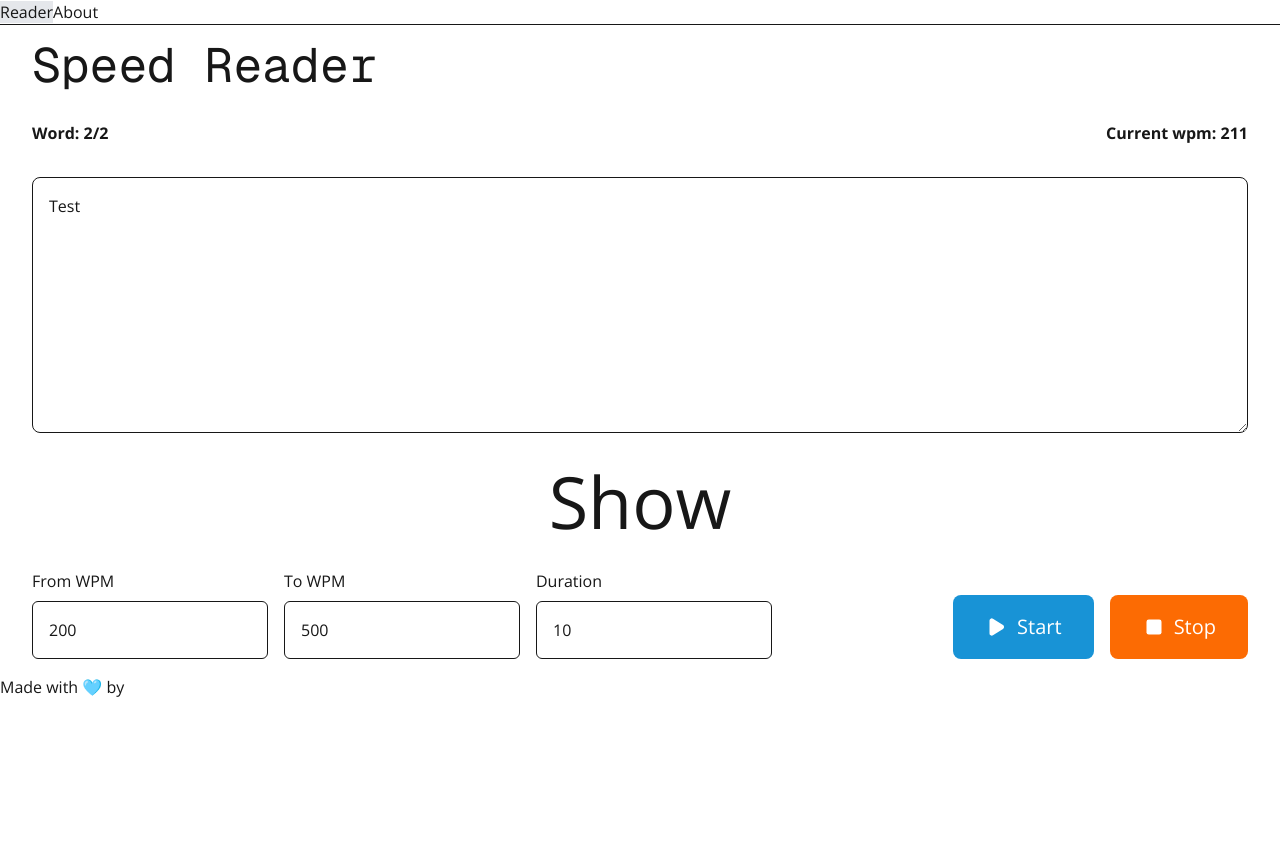
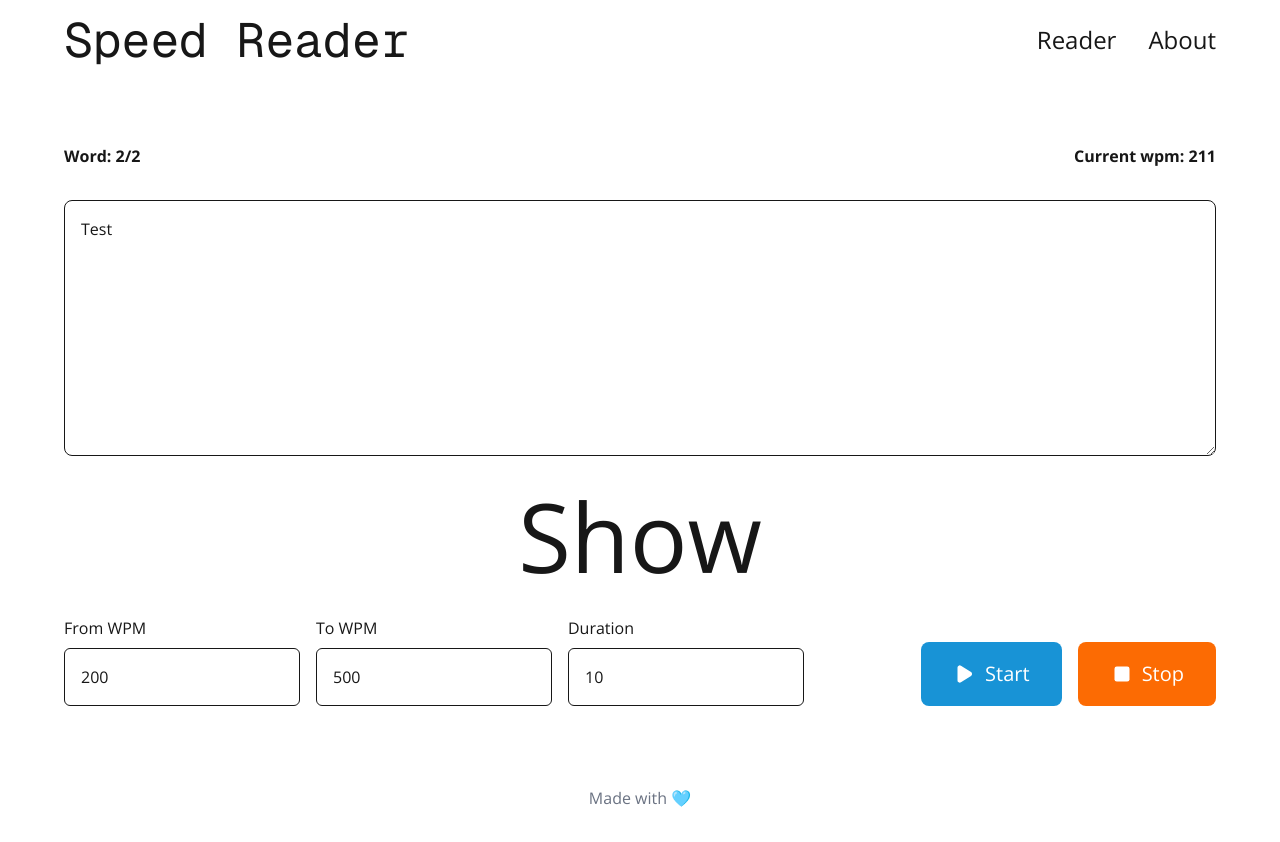
Before and after one commit to BernardMoy/Speed-Reader-II, a Next.js app: page / in a window 1280 px wide. Before the commit the page ends 800 px from the top, so only its background shows below. Built offline with nearby package versions, Linux system fonts and the light colour scheme.

Commit message:
Header and footer CSS

```diff
--- a/app/components/Content.tsx
+++ b/app/components/Content.tsx
@@ -19,11 +19,11 @@ export const Content = () => {
         placeholder="Enter or paste your paragraph here"
         value={"Test"}
         onChange={() => {}}
-        className="min-h-64 p-4 rounded-lg outline-none border focus:border-2 focus:border-primary"
+        className="h-64 min-h-[4em] p-4 rounded-lg outline-none border focus:border-2 focus:border-primary"
       />
 
       {/* Displaying large text when playing */}
-      <p className="text-center text-7xl">Show</p>
+      <p className="text-center text-8xl">Show</p>
 
       {/* Buttons */}
       <div className="flex flex-row items-end justify-start gap-4 ">
--- /dev/null
+++ b/app/components/Footer.tsx
@@ -0,0 +1,7 @@
+export const Footer = () => {
+  return (
+    <>
+      <div className="text-gray-500">Made with 🩵</div>
+    </>
+  );
+};
--- a/app/components/Topbar.tsx
+++ b/app/components/Topbar.tsx
@@ -1,3 +1,33 @@
+"use client";
+import Link from "next/link";
+import { usePathname } from "next/navigation";
+
 export const Topbar = () => {
-  return <h1 className="text-5xl font-mono">Speed Reader</h1>;
+  const pathname: string = usePathname();
+
+  return (
+    <div className="flex flex-row gap-8 items-center">
+      {/* The title */}
+      <h1 className="text-5xl font-mono grow">Speed Reader</h1>
+      {/* The navigation bar */}
+      <nav className="flex flex-row gap-8">
+        <Link
+          href="/"
+          className={`${
+            pathname === "/" ? "" : ""
+          } hover:underline hover:text-primary active:opacity-80 text-2xl`}
+        >
+          Reader
+        </Link>
+        <Link
+          href="/about"
+          className={`${
+            pathname === "/" ? "" : ""
+          } hover:underline hover:text-primary active:opacity-80 text-2xl`}
+        >
+          About
+        </Link>
+      </nav>
+    </div>
+  );
 };
--- a/app/components/counter.tsx
+++ /dev/null
@@ -1,11 +0,0 @@
-"use client";
-import { useState } from "react";
-
-export const Counter = () => {
-  console.log("Counter");
-  const [count, setCount] = useState<number>(0);
-
-  return (
-    <button onClick={() => setCount(count + 1)}>Clicked {count} times</button>
-  );
-};
--- a/app/components/greet.tsx
+++ /dev/null
@@ -1,4 +0,0 @@
-export const Greet = () => {
-  console.log("Greet");
-  return <h1>Greet!</h1>;
-};
--- a/app/components/navigation.tsx
+++ /dev/null
@@ -1,22 +0,0 @@
-"use client";
-import Link from "next/link";
-import { usePathname } from "next/navigation";
-
-export const Navigation = () => {
-  // show different styles for the active pathname
-  const pathname: string = usePathname();
-
-  return (
-    <nav>
-      <Link href="/" className={pathname === "/" ? "bg-gray-200" : ""}>
-        Reader
-      </Link>
-      <Link
-        href="/about"
-        className={pathname === "/about" ? "bg-gray-200" : ""}
-      >
-        About
-      </Link>
-    </nav>
-  );
-};
--- a/app/layout.tsx
+++ b/app/layout.tsx
@@ -2,6 +2,8 @@ import type { Metadata } from "next";
 import { Geist, Geist_Mono, Open_Sans } from "next/font/google";
 import "./globals.css";
 import { Navigation } from "./components/navigation";
+import { Footer } from "./components/Footer";
+import { Topbar } from "./components/Topbar";
 
 const geistSans = Geist({
   variable: "--font-geist-sans",
@@ -33,13 +35,15 @@ export default function RootLayout({
       lang="en"
       className={`${openSans.variable} ${geistSans.variable} ${geistMono.variable}`}
     >
-      <body>
-        <header>
-          <Navigation />
+      <body className="gap-4 flex flex-col h-screen">
+        <header className="px-16 py-4">
+          <Topbar />
         </header>
-        <hr className="grayscale-50" />
-        {children}
-        <footer>Made with 🩵 by </footer>
+        <hr className="h-[0.5] bg-gray-300 border-0" />
+        <div className="grow px-16 py-8 ">{children}</div>
+        <footer className="py-8 px-8 w-full flex justify-center">
+          {<Footer />}
+        </footer>
       </body>
     </html>
   );
--- a/app/page.tsx
+++ b/app/page.tsx
@@ -3,10 +3,7 @@ import { Content } from "./components/Content";
 
 export default function Home() {
   return (
-    <div className="box-border px-8 py-4 flex flex-col justify-start gap-8 h-full w-full">
-      {/* The top navigation bar */}
-      {<Topbar />}
-
+    <div className="box-border flex flex-col justify-start gap-8 h-full w-full">
       {/* Main content */}
       <div className="flex grow ">{<Content />}</div>
     </div>
```
